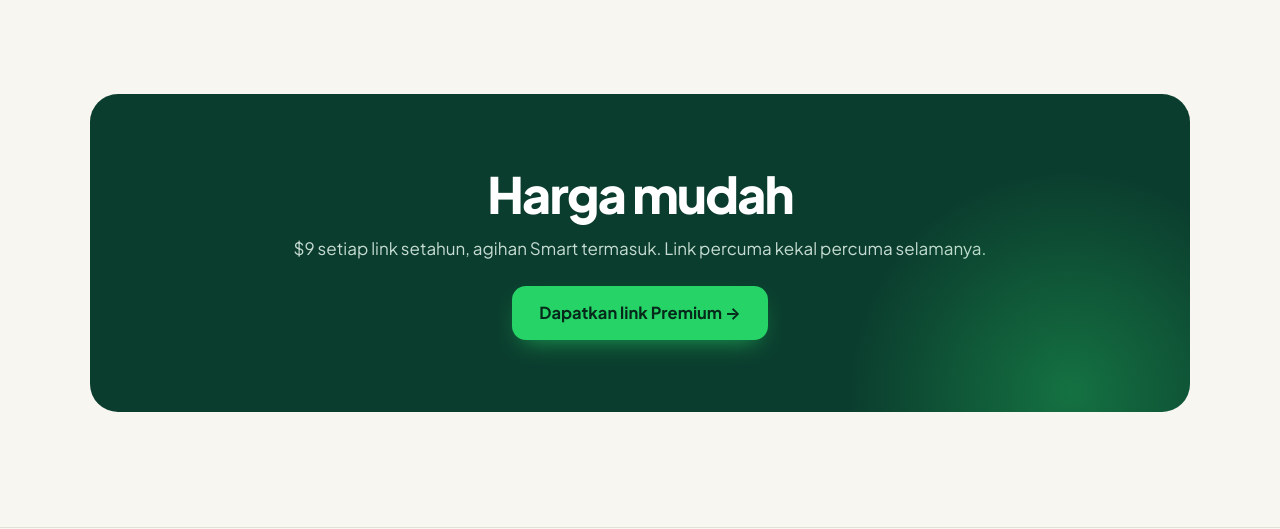
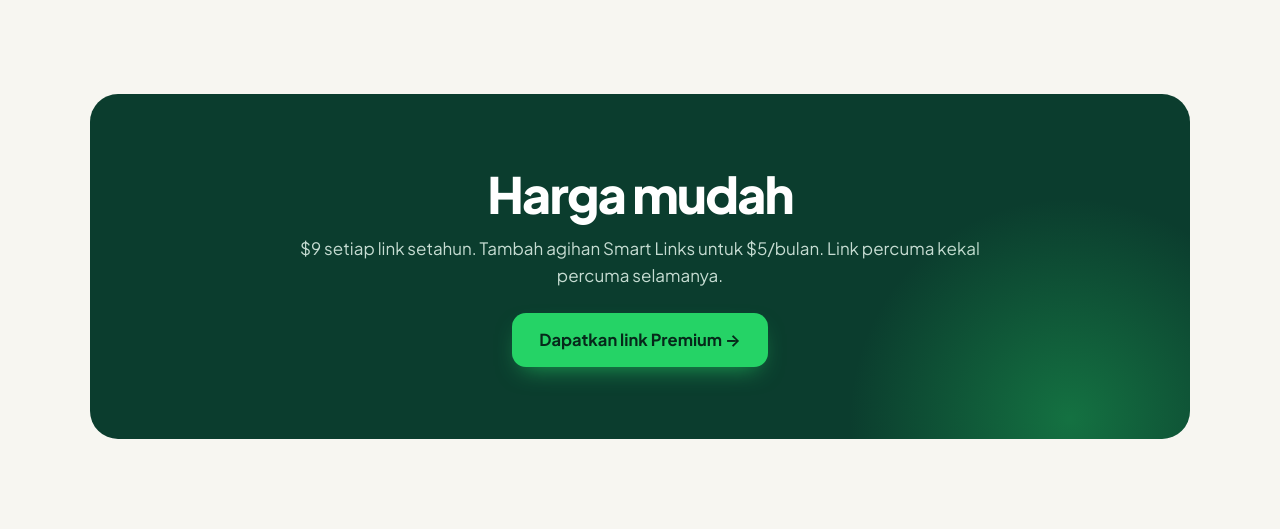
Before and after one commit to kentkoh/wsap, a PHP site: page /premium-links.php?lang=ms in a window 1280 px wide. Shown: the part 2443-2972 px from the top of the page. Run offline with PHP 8.4, Linux system fonts and the light colour scheme; data that the repository does not hold is empty; some libraries are stand-ins or nearby versions; some web fonts are replaced.

Commit message:
chore: Premium wording no longer claims routing is included; points to the Smart Links add-on price
Co-Authored-By: Claude Fable 5.1 <noreply@anthropic.com>

```diff
--- a/lang/en.php
+++ b/lang/en.php
@@ -824,7 +824,7 @@ Phone: 0123456789',
     'pl_r4' => 'Everything else',
     'pl_r4d' => '→ Split 50/50 between Ben and Dina',
     'pl_pricing_t' => 'Simple pricing',
-    'pl_pricing_d' => '{price} per link per year, Smart routing included. Free links stay free forever.',
+    'pl_pricing_d' => '{price} per link per year. Add Smart Links routing for {smart}/month. Free links stay free forever.',
     // shop product page v2
     'ps2_h1a' => 'Sell through WhatsApp.',
     'ps2_h1b' => 'Like a pro.',
--- a/lang/ms.php
+++ b/lang/ms.php
@@ -805,7 +805,7 @@ Telefon: 0123456789',
     'pl_r4' => 'Selain itu',
     'pl_r4d' => '→ Bahagi 50/50 antara Ben dan Dina',
     'pl_pricing_t' => 'Harga mudah',
-    'pl_pricing_d' => '{price} setiap link setahun, agihan Smart termasuk. Link percuma kekal percuma selamanya.',
+    'pl_pricing_d' => '{price} setiap link setahun. Tambah agihan Smart Links untuk {smart}/bulan. Link percuma kekal percuma selamanya.',
     // shop product page v2
     'ps2_h1a' => 'Jual melalui WhatsApp.',
     'ps2_h1b' => 'Macam pro.',
--- a/premium-links.php
+++ b/premium-links.php
@@ -56,5 +56,5 @@ page_start(['title' => t('nav_p_links') . ' — ' . t('pl_title_1') . ' ' . t('p
   </div>
 </section>
 
-<?= product_cta_band(t('pl_pricing_t'), t('pl_pricing_d', ['price' => $price]), '/link', t('pl_cta')) ?>
+<?= product_cta_band(t('pl_pricing_t'), t('pl_pricing_d', ['price' => $price, 'smart' => price('smart')]), '/link', t('pl_cta')) ?>
 <?php page_end();
--- a/upgrade.php
+++ b/upgrade.php
@@ -100,7 +100,7 @@ page_start(['title' => $smartOnly ? t('up_smart_title') : ($buyHandle !== '' ? t
     $item = $shop ?: ($form ?: $link);
     $display = $shop ? shop_display($shop) : ($form ? form_display($form) : short_display($link));
     $prem = $shop ? shop_is_published($shop, $u) : ($form ? form_is_published($form, $u) : link_is_premium($link, $u));
-    $features = $shop ? ['sh_feat_1', 'sh_feat_2', 'sh_feat_3', 'sh_feat_4'] : ($form ? ['fm_feat_1', 'fm_feat_2', 'fm_feat_3', 'fm_feat_4'] : ['pr_prem_1', 'pr_prem_2', 'pr_prem_3', 'pr_prem_4', 'pr_prem_5', 'cmp_10']);
+    $features = $shop ? ['sh_feat_1', 'sh_feat_2', 'sh_feat_3', 'sh_feat_4'] : ($form ? ['fm_feat_1', 'fm_feat_2', 'fm_feat_3', 'fm_feat_4'] : ['pr_prem_1', 'pr_prem_2', 'pr_prem_3', 'pr_prem_4', 'cmp_10']);
   ?>
     <form method="post" class="card" novalidate>
       <?= csrf_field() ?><?php if ($shop): ?><input type="hidden" name="shop" value="<?= (int) $shop['id'] ?>"><?php elseif ($form): ?><input type="hidden" name="form" value="<?= (int) $form['id'] ?>"><?php else: ?><input type="hidden" name="id" value="<?= (int) $link['id'] ?>"><?php endif; ?>
```
